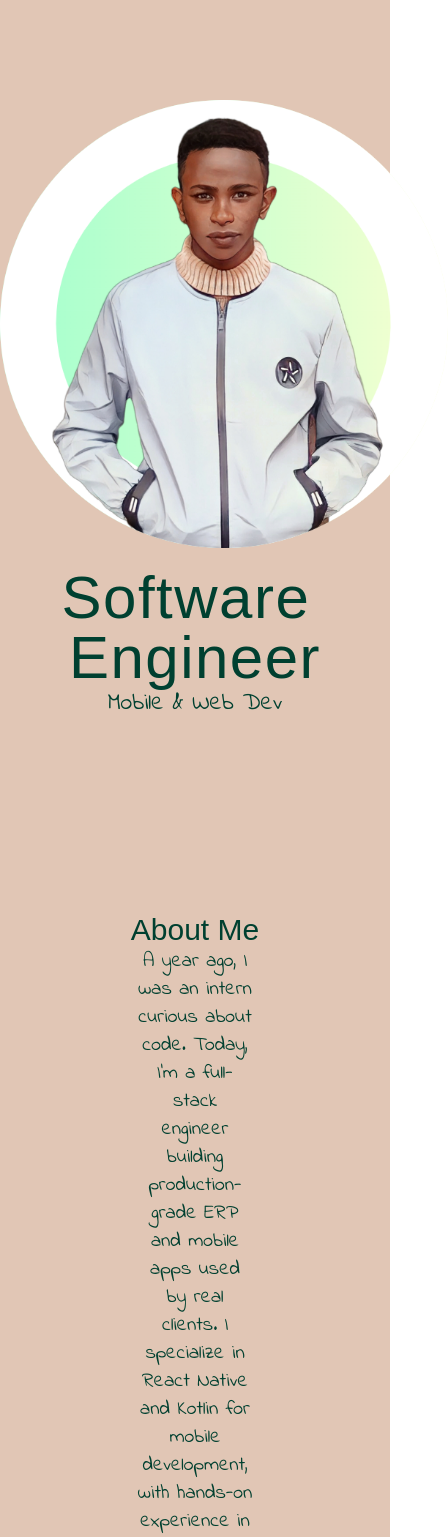
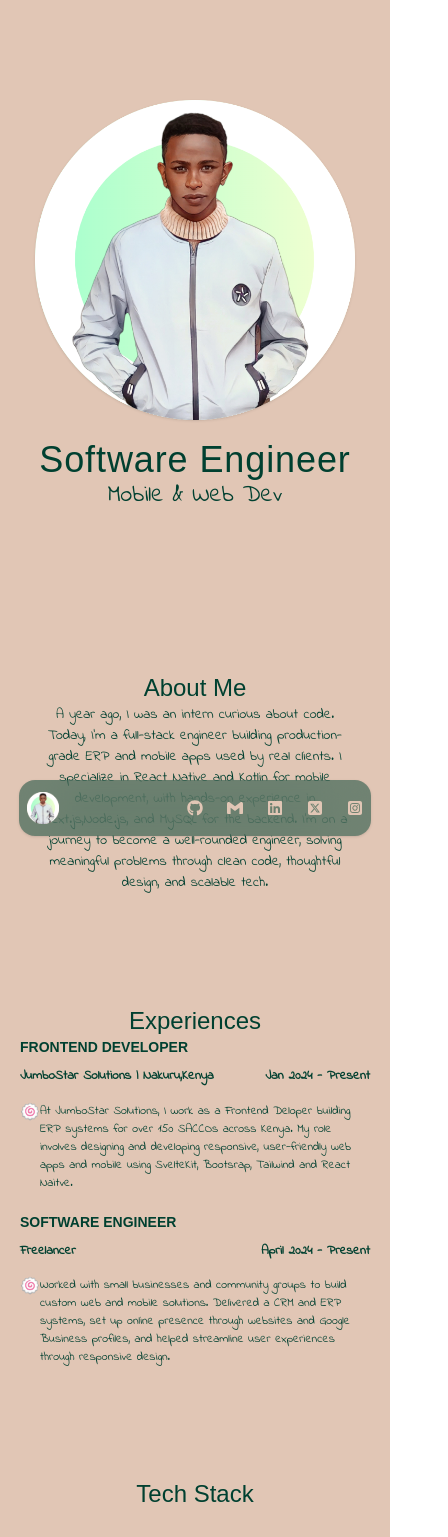
Before and after one commit to Ciamuthama/portfolios, a Next.js app: page /personal in a window 390 px wide. Shown: the top 1537 px of the page, 448 px wide, since content can reach past the window. Built offline with nearby package versions, Linux system fonts and the light colour scheme; what tailwindcss-animated would draw is missing.

Commit message:
personal portfolio done most parts

```diff
--- a/components/personal/aboutme.tsx
+++ b/components/personal/aboutme.tsx
@@ -17,7 +17,7 @@ export default function About() {
           per="word"
           delay={1}
           preset="fade-in-blur"
-          className="text-6xl !font-[200] tracking-wide"
+          className="lg:text-6xl md:text-5xl text-4xl  tracking-wide"
         >
           Software Engineer
         </TextEffect>
@@ -39,10 +39,10 @@ export default function About() {
           viewOptions={{ margin: '0px 0px -50px 0px' }}
           transition={{ duration: 0.3, ease: 'easeInOut' }}
         >
-      <div className="mt-[12rem] snap-center snap-mandatory">
-        <h4 className="text-center text-3xl">About Me</h4>
+      <div className="lg:mt-[12rem] md:mt-[10rem] mt-[10rem] snap-center snap-mandatory">
+        <h4 className="text-center  lg:text-4xl md:text-3xl text-2xl">About Me</h4>
 
-          <p className={`text-center text-xl  px-10 w-1/2 mx-auto !font-medium ${indieFlower.className}`}>A year ago, I was an intern curious about code. Today, I’m a
+          <p className={`text-center lg:text-xl md:text-lg text-[14px]  px-10 lg:w-1/2  md:w-[70%] mx-auto !font-medium ${indieFlower.className}`}>A year ago, I was an intern curious about code. Today, I’m a
           full-stack engineer building production-grade ERP and mobile apps used
           by real clients. I specialize in React Native and Kotlin for mobile
           development, with hands-on experience in Next.js,Node.js, and MySQL
--- a/components/personal/exp.tsx
+++ b/components/personal/exp.tsx
@@ -11,7 +11,7 @@ const indieFlower = Indie_Flower({
 
 export default function Experiences() {
   return (
-    <div className="mt-[15rem] snap-center snap-mandatory">
+    <div className="lg:mt-[15rem] mt-[7rem] snap-center snap-mandatory">
        <InView
                 variants={{
                   hidden: { opacity: 0, y: 100, filter: 'blur(4px)' },
@@ -22,23 +22,23 @@ export default function Experiences() {
               >
 
 
-      <h4 className="text-center text-4xl animate-fade-up animate-delay-[1400ms]">
+      <h4 className="text-center lg:text-4xl md:text-3xl text-2xl animate-fade-up animate-delay-[1400ms]">
         Experiences
       </h4>
       <div>
-        <div className="w-[50%] mx-auto animate-fade-up animate-delay-[1400ms]">
-          <h4 className="font-semibold uppercase">FrontEnd Developer</h4>
-          <div className="flex gap-3 mt-2">
-            <h4 className={`${indieFlower.className} !font-semibold`}>
+        <div className="lg:w-[50%] lg:mx-auto mx-5 animate-fade-up animate-delay-[1400ms]">
+          <h4 className="font-semibold uppercase lg:text-base md-text-base text-[14px]">FrontEnd Developer</h4>
+          <div className="flex gap-3 mt-2 justify-between">
+            <h4 className={`${indieFlower.className} !font-semibold lg:text-base md:text-base text-[13px]`}>
               JumboStar Solutions | Nakuru,Kenya
             </h4>
-            <h4 className={`${indieFlower.className} !font-semibold`}>
+            <h4 className={`${indieFlower.className} !font-semibold lg:text-base md:text-base text-[13px]`}>
               Jan 2024 - Present
             </h4>
           </div>
-          <div className="flex ">
+          <div className="flex">
             <span className="mt-3.5 text-base">🍥</span>
-            <p className={`mt-4 ${indieFlower.className} text-base`}>
+            <p className={`mt-4 ${indieFlower.className} lg:text-base md:text-base text-[12px]`}>
               At JumboStar Solutions, I work as a Frontend Deloper building ERP
               systems for over 150 SACCOs across Kenya. My role involves
               designing and developing responsive, user-friendly web apps and
@@ -47,20 +47,20 @@ export default function Experiences() {
           </div>
         </div>
 
-        <div className="w-[50%] mx-auto mt-5 animate-fade-up animate-delay-[1400ms]">
-          <h4 className="font-semibold uppercase">Software Engineer</h4>
-          <div className="flex gap-3 mt-2">
-            <h4 className={`${indieFlower.className} !font-semibold`}>
+        <div className="lg:w-[50%] lg:mx-auto mx-5 animate-fade-up animate-delay-[1400ms] mt-5">
+          <h4 className="font-semibold uppercase lg:text-base md-text-base text-[14px]">Software Engineer</h4>
+          <div className="flex gap-3 mt-2 justify-between">
+            <h4 className={`${indieFlower.className} !font-semibold lg:text-base md:text-base text-[13px]`}>
               Freelancer
             </h4>
-            <h4 className={`${indieFlower.className} !font-semibold`}>
+            <h4 className={`${indieFlower.className} !font-semibold lg:text-base md:text-base text-[13px]`}>
               April 2024 - Present
             </h4>
           </div>
           <div>
             <Link href="/agency/#projects" className="flex ">
               <span className="mt-3.5 text-base">🍥</span>
-              <p className={`mt-4 ${indieFlower.className} text-base`}>
+              <p className={`mt-4 ${indieFlower.className} lg:text-base md:text-base text-[12px]`}>
                 Worked with small businesses and community groups to build
                 custom web and mobile solutions. Delivered a CRM and ERP
                 systems, set up online presence through websites and Google
--- /dev/null
+++ b/components/personal/footer.tsx
@@ -0,0 +1,8 @@
+import React from 'react'
+export default function Footer() {
+  return (
+    <div className='py-10 animate-fade-up animate-delay-[1400ms]'>
+        <h4 className={`text-[12vw] font-extrabold text-center opacity-10 uppercase !italic select-none`}>@CiaMuthama</h4>
+    </div>
+  )
+}
--- a/components/personal/index.tsx
+++ b/components/personal/index.tsx
@@ -5,10 +5,11 @@ import About from './aboutme'
 import Skills from './skills'
 import Experiences from './exp'
 import Projects from './projects'
+import Footer from './footer'
 
 export default function Personal() {
   return (
-    <div className='pt-5 text-[#004030] font-sans'>
+    <div className='pt-5 text-[#004030] font-sans' id='/'>
       <AnimatedGroup className='mt-20' variants={{
         container: {
           visible: {
@@ -40,7 +41,7 @@ export default function Personal() {
         },
       }}>
 
-      <div className='relative w-[28rem] h-[28rem] mx-auto mb-5'>
+      <div className='relative lg:w-[28rem] lg:h-[28rem] w-[20rem] h-[20rem] mx-auto mb-5 shadow rounded-full'>
         <Image fill alt="peter muthama's photo" src="/profile-pic.png"/>
         </div>
       </AnimatedGroup>
@@ -48,6 +49,7 @@ export default function Personal() {
       <Experiences/>
       <Skills/>
       <Projects/>
+      <Footer/>
     </div>
   )
 }
--- a/components/personal/skills.tsx
+++ b/components/personal/skills.tsx
@@ -20,7 +20,7 @@ import { InView } from "../motion-primitives/in-view";
 
 export default function Skills() {
   return (
-    <div className="mt-[10rem] w-1/2 mx-auto snap-center snap-mandatory">
+    <div className="lg:mt-[10rem] mt-[7rem] lg:w-1/2 md:w-[70%] lg:mx-auto md:mx-auto mx-5 snap-center snap-mandatory">
       <InView
         variants={{
           hidden: { opacity: 0, y: 100, filter: "blur(4px)" },
@@ -29,31 +29,31 @@ export default function Skills() {
         viewOptions={{ margin: "0px 0px -50px 0px" }}
         transition={{ duration: 0.3, ease: "easeInOut" }}
       >
-        <h4 className="text-center text-4xl">Tech Stack</h4>
+        <h4 className="text-center lg:text-4xl md:text-3xl text-2xl">Tech Stack</h4>
         <InfiniteSlider
           speedOnHover={20}
           gap={30}
           className="mt-10 animate-fade-up animate-delay-[1400ms]"
           speed={50}
         >
-          <SiTypescript size={70} className="text-inherit" />
-          <SiJavascript size={70} className="text-inherit" />
-          <FaReact size={70} className="text-inherit" />
-          <SiSvelte size={70} className="text-inherit" />
-          <TbBrandNextjs size={70} className="text-inherit" />
-          <FaNodeJs size={70} className="text-inherit" />
-          <TbBrandKotlin size={70} className="text-inherit" />
-          <ImAndroid size={70} className="text-inherit" />
-          <FaPython size={70} className="text-inherit" />
-          <SiRubyonrails size={70} className="text-inherit" />
-          <SiMysql size={70} className="text-inherit" />
-          <BiLogoPostgresql size={70} className="text-inherit" />
-          <SiMongodb size={70} className="text-inherit" />
-          <FaBootstrap size={70} className="text-inherit" />
-          <SiTailwindcss size={70} className="text-inherit" />
-          <SiCanva size={70} className="text-inherit" />
-          <SiAdobephotoshop size={70} className="text-inherit" />
-          <SiAdobeillustrator size={70} className="text-inherit" />
+          <SiTypescript  className="text-inherit lg:size-[70] md:size-[60] size-[50]" />
+          <SiJavascript   className="text-inherit lg:size-[70] md:size-[60] size-[50]"  />
+          <FaReact   className="text-inherit lg:size-[70] md:size-[60] size-[50]"  />
+          <SiSvelte   className="text-inherit lg:size-[70] md:size-[60] size-[50]"  />
+          <TbBrandNextjs   className="text-inherit lg:size-[70] md:size-[60] size-[50]"  />
+          <FaNodeJs   className="text-inherit lg:size-[70] md:size-[60] size-[50]"  />
+          <TbBrandKotlin   className="text-inherit lg:size-[70] md:size-[60] size-[50]"  />
+          <ImAndroid   className="text-inherit lg:size-[70] md:size-[60] size-[50]"  />
+          <FaPython   className="text-inherit lg:size-[70] md:size-[60] size-[50]"  />
+          <SiRubyonrails   className="text-inherit lg:size-[70] md:size-[60] size-[50]"  />
+          <SiMysql   className="text-inherit lg:size-[70] md:size-[60] size-[50]"  />
+          <BiLogoPostgresql   className="text-inherit lg:size-[70] md:size-[60] size-[50]"  />
+          <SiMongodb   className="text-inherit lg:size-[70] md:size-[60] size-[50]"  />
+          <FaBootstrap   className="text-inherit lg:size-[70] md:size-[60] size-[50]"  />
+          <SiTailwindcss   className="text-inherit lg:size-[70] md:size-[60] size-[50]"  />
+          <SiCanva   className="text-inherit lg:size-[70] md:size-[60] size-[50]"  />
+          <SiAdobephotoshop   className="text-inherit lg:size-[70] md:size-[60] size-[50]"  />
+          <SiAdobeillustrator   className="text-inherit lg:size-[70] md:size-[60] size-[50]"  />
         </InfiniteSlider>
       </InView>
     </div>
--- /dev/null
+++ b/src/app/NavPresonal.tsx
@@ -0,0 +1,36 @@
+import React from "react";
+import Image from "next/image";
+import Link from "next/link";
+import { FaLinkedin,  } from "react-icons/fa";
+import { FaSquareXTwitter ,FaGithub,FaSquareInstagram   } from "react-icons/fa6";
+import { SiGmail } from "react-icons/si";
+
+export default function NavPresonal() {
+  return (
+    <div className="flex justify-between items-center shadow bottom-2 left-0 right-0 sticky w-[22rem]  py-3 px-2 mx-auto text-[#e1c6b5] bg-[#004030]/50 backdrop-blur-xl rounded-2xl">
+      <Link
+        href="#/"
+        className="uppercase font-semibold bg-[#e1c6b5]  p-1 rounded-full relative w-8 h-8"
+      >
+        <Image src="/profile-pic.png" fill alt="go back to top" />
+      </Link>
+      <ul className="flex gap-6">
+        <li>
+          <Link href="https://github.com/ciamuthama"><FaGithub className="size-[30] text-[#e1c6b5]" /></Link>
+        </li>
+        <li>
+          <Link href="mailto:muthamapeter79@gmail.com"><SiGmail className="size-[30] text-[#e1c6b5]" /></Link>
+        </li>
+        <li>
+         <Link href="https://linkedin.com/in/petermuthama"> <FaLinkedin className="size-[30] text-[#e1c6b5]" /></Link>
+        </li>
+        <li>
+        <Link href="https://x.com/ciamuthama">  <FaSquareXTwitter  className="size-[30] text-[#e1c6b5]" /></Link>
+        </li>
+        <li>
+          <Link href="https://www.instagram.com/ciamuthama/"><FaSquareInstagram  className="size-[30] text-[#e1c6b5] " /></Link>
+        </li>
+      </ul>
+    </div>
+  );
+}
--- a/src/app/personal/page.tsx
+++ b/src/app/personal/page.tsx
@@ -1,10 +1,12 @@
 import { NextPage } from 'next'
 import Personal from '../../../components/personal'
+import NavPresonal from '../NavPresonal'
 
 
 const Page: NextPage = ({}) => {
-  return <div className='bg-[#e1c6b5] min-h-screen'>
+  return <div className='bg-[#e1c6b5] h-full'>
     <Personal/>
+    <NavPresonal/>
   </div>
 }
 
```
Also changed, not shown: components/personal/projects.tsx (+14 -3 lines).
